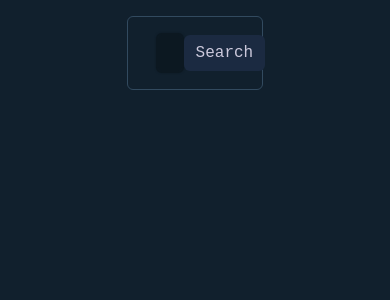
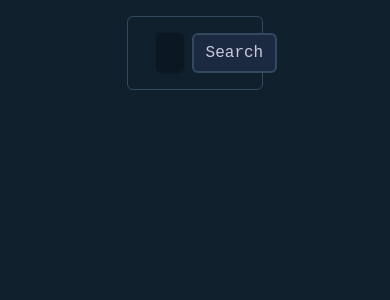
Before and after one commit to kubo455/some_django_project, a Django app: page /search_book in a window 390 px wide. Shown: the part 57-357 px from the top of the page. Run offline with Django 5.2, Linux system fonts and the light colour scheme.

Commit message:
Another style changes to the search page

```diff
--- a/my_app/static/my_app/search_book.js
+++ b/my_app/static/my_app/search_book.js
@@ -129,7 +129,7 @@ function searchBook() {
 
             data.items.forEach(book => {
                 const element = document.createElement('div');
-                element.classList.add('row');
+                element.classList.add('row', 'd-flex');
                 element.id = 'search-results';
 
                 let imageLink = '...';
@@ -148,17 +148,17 @@ function searchBook() {
                 }
 
 
-                element.innerHTML = `<div class="ml-2">
+                element.innerHTML = `<div class="col-lg-1 col-md-3 col-sm-6 px-0 me-3">
                                         <img src="${imageLink}" id="search-cover-image" class="img rounded" alt="..." style="width: 60px; height: 90px;">
                                     </div>
-                                    <div class="col ml-3">
+                                    <div class="col px-0">
                                         <h6 class="card-title" id="title" style="font-weight: bold;">
                                             <a href="search_view/${book.id}" id="book-link">${book.volumeInfo.title}</a>
                                         </h6>
-                                        <p class="card-text" id="author">${authorName}</p>
+                                        <p id="author"><small style="color: grey;">${authorName}</small></p>
                                         <small class="text-muted" id="pages">Pages: ${book.volumeInfo.pageCount}</small>
                                     </div>
-                                    <div class="col d-flex justify-content-end align-items-end">
+                                    <div class="col d-flex justify-content-end align-items-end px-0">
                                         <button class="btn btn-primary" id="add-to-library-${n}">Add to books</button>
                                     </div>`;
 
--- a/my_app/static/my_app/style.css
+++ b/my_app/static/my_app/style.css
@@ -10,6 +10,8 @@ body {
     background-color: var(--bc-color2);
     color: var(--lavender);
     font-family: 'Courier New', Courier, monospace;
+    /* font-family: 'Palatino',  URW Palladio L, serif;     */
+    /* font-family: 'New Century Schoolbook', TeX Gyre Shola, serif; */
 }
 
 
@@ -36,7 +38,7 @@ body {
 .btn-primary {
     background-color: var(--oxford-blue);
     /* border-color: var(--charcoal); */
-    border: none;
+    border: 2px solid var(--charcoal);
     color: var(--lavender);
 }
 
@@ -137,11 +139,12 @@ a {
 
 #book-link {
     color: var(--lavender);
+    text-decoration: none;
 }
 
 #book-link:hover {
     color: var(--lavender);
-    text-decoration-thickness: 1px;
+    text-decoration: 1px solid lavender;
 }
 
 #search-cover-image {
--- a/my_app/templates/my_app/search_book.html
+++ b/my_app/templates/my_app/search_book.html
@@ -12,16 +12,17 @@
                 <!-- </div> -->
                 <input id="title" type="text" class="form-control" autofocus placeholder="Search for book ...">
             <!-- </div> -->
-            <button class="btn btn-primary ml-3" id="search-book" type="submit">Search</button>
+            <button class="btn btn-primary ms-2" id="search-book" type="submit">Search</button>
         </div>
     </div>
-    <div id="book-view">
 
-    </div>
+    <!-- <div id="book-view">
 
-    <!-- <div class="row m-3 border" id="book-view"> -->
+    </div> -->
 
-    <!-- </div> -->
+</div>
+
+<div class="container justify-content-center" style="width: 80%;" id="book-view">
 
 </div>
 {% endblock body %}
```
Also changed, not shown: my_app/static/my_app/index.js (+1 -53 lines).
